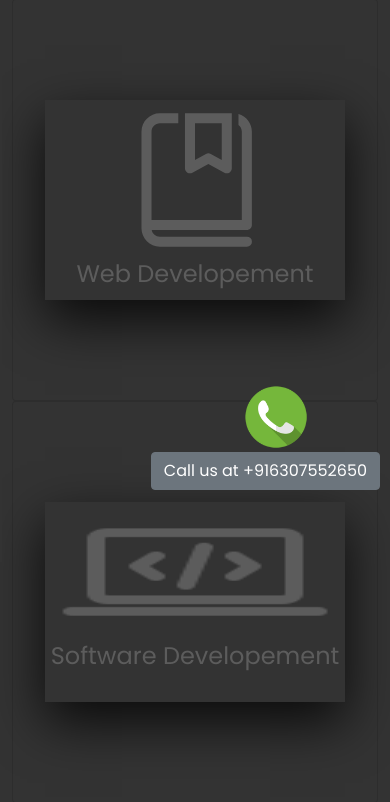
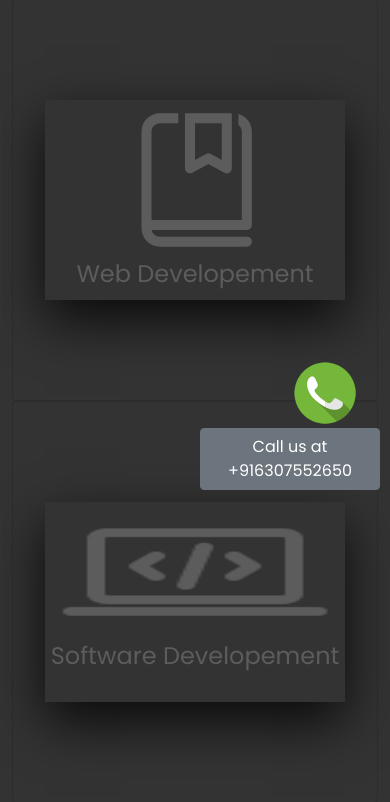
Before and after one commit to arbaz202/insource, a PHP site: page /index.html in a window 390 px wide. Shown: the part 344-1146 px from the top of the page. Run offline with PHP 8.4, Linux system fonts and the light colour scheme; some libraries are stand-ins or nearby versions.

Commit message:
Update home.css

```diff
--- a/home/css/home.css
+++ b/home/css/home.css
@@ -747,9 +747,13 @@ right: 0%;
   margin-left: 60px;
 }
 @media only screen and (max-width: 480px){
+    .callus{
+    width: 180px;
+  }
   .callus img{
     width: 70px;
       margin-left: 90px;
 
   }
+
 }
```
